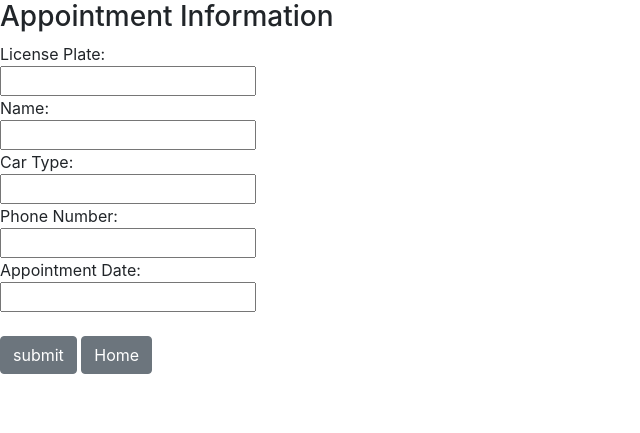
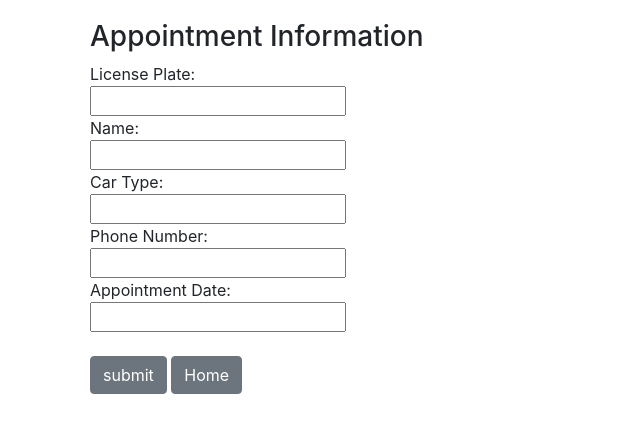
Before and after one commit to athicus/Flask_Project2, a Flask app: page /register in a window 1280 px wide. Shown: the top 433 px of the page, without its empty margins (0-640 px from the left). Run offline with Flask 3, Linux system fonts and the light colour scheme; some libraries are stand-ins or nearby versions.

Commit message:
Update register.htm

```diff
--- a/templates/register.htm
+++ b/templates/register.htm
@@ -6,8 +6,14 @@
       <meta http-equiv="X-UA-Compatible" content="IE=edge">
       <meta name="viewport" content="width=device-width, initial-scale=1.0">
       <link rel="stylesheet" href="https://stackpath.bootstrapcdn.com/bootstrap/4.3.1/css/bootstrap.min.css">
+      <style>
+         .indented-container {
+         padding: 20px;
+      }
+  </style>
    </head>
    <body>
+      <div class="container indented-container">
          <form action = "{{ url_for('addrec') }}" method = "POST">
             <h3>Appointment Information</h3>
             License Plate:<br>
@@ -28,5 +34,6 @@
             <input type = "submit" class="btn btn-secondary" value = "submit" />
             <a href = "\" class="btn btn-secondary">Home</a>
          </form>
+      </div>
    </body>
 </html>
```
Lines whose indentation alone changed are shown as unchanged.
